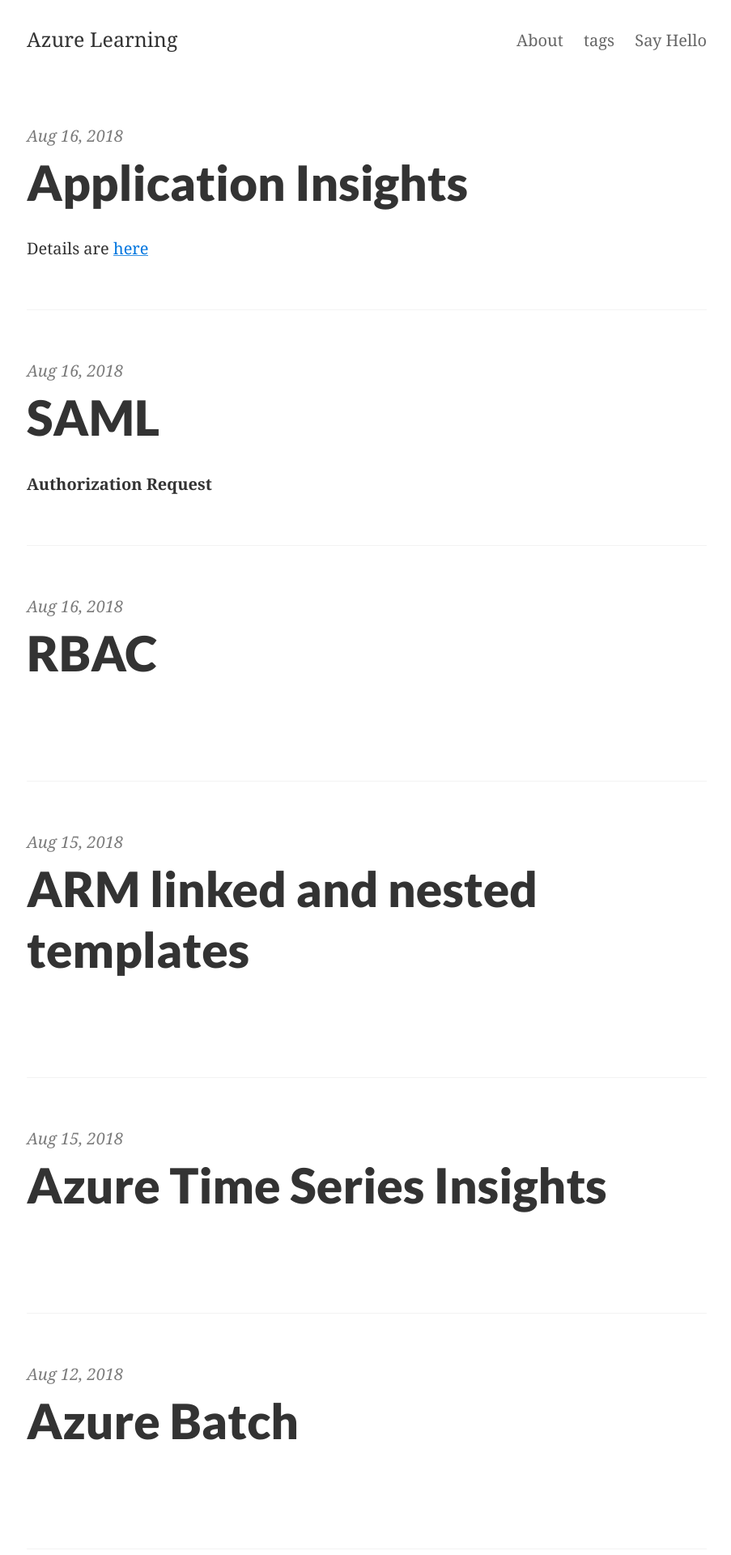
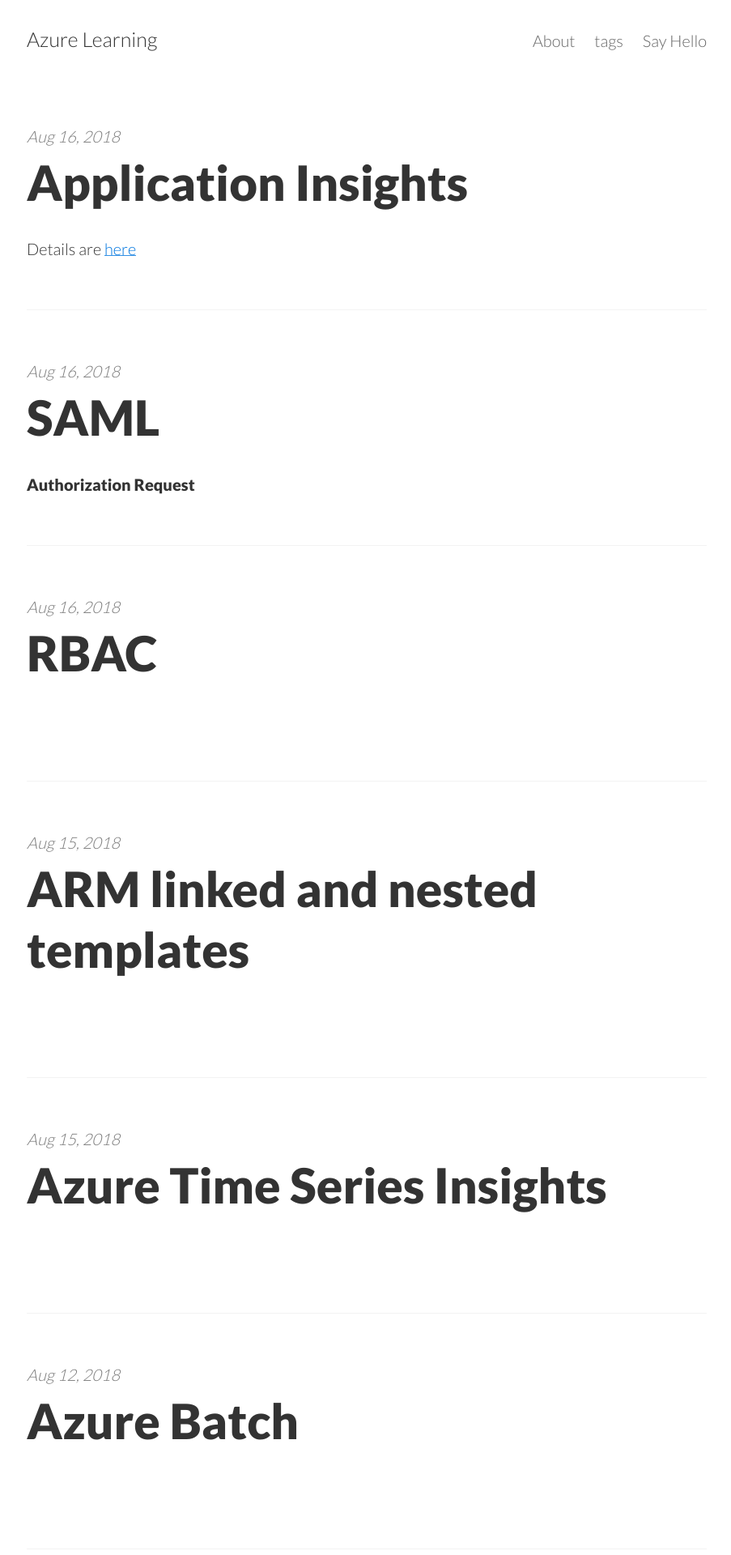
Before and after one commit to write2azurelearning/write2azurelearning.github.io, a Jekyll site: the page built from index.html, in a window 1280 px wide. Shown: the top 1920 px of the page at 81% size, without its empty margins (187-1090 px from the left). Built offline with Jekyll 4.4.1, drawn with Linux system fonts in a browser that asks for light colours; the list of posts is cut into pages by our own code.

```diff
--- a/_sass/_variables.scss
+++ b/_sass/_variables.scss
@@ -1,7 +1,7 @@
 // Typography
 $base-font-size: 14px !default;
 $bold-font-weight: bold !default;
-$font-family: 'Merriweather', 'PT Serif', Georgia, 'Times New Roman', serif !default;
+$font-family: 'Lato','Merriweather', 'PT Serif', Georgia, 'Times New Roman', serif !default;
 $line-height: 1.5 !default;
 $heading-font-family: 'Lato', 'Helvetica Neue', Helvetica, sans-serif !default;
 $heading-font-weight: 900 !default;
```
